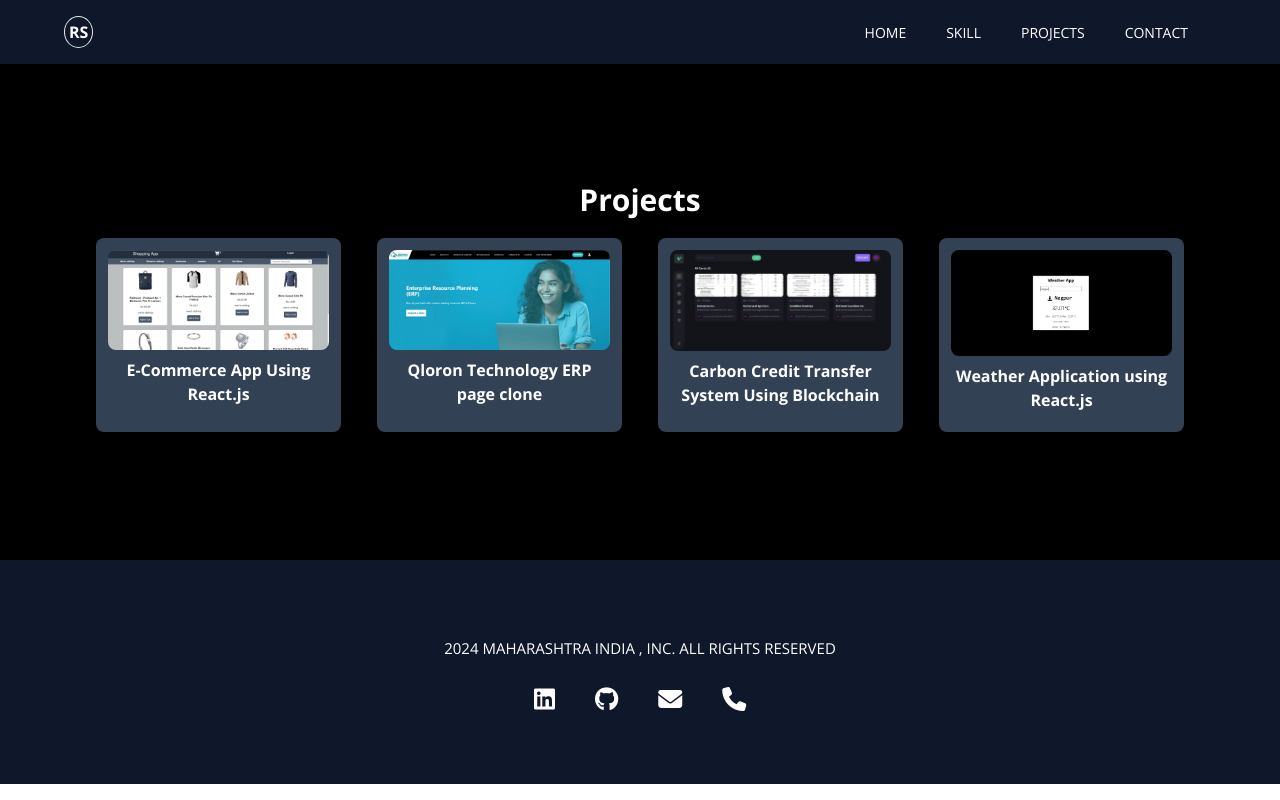
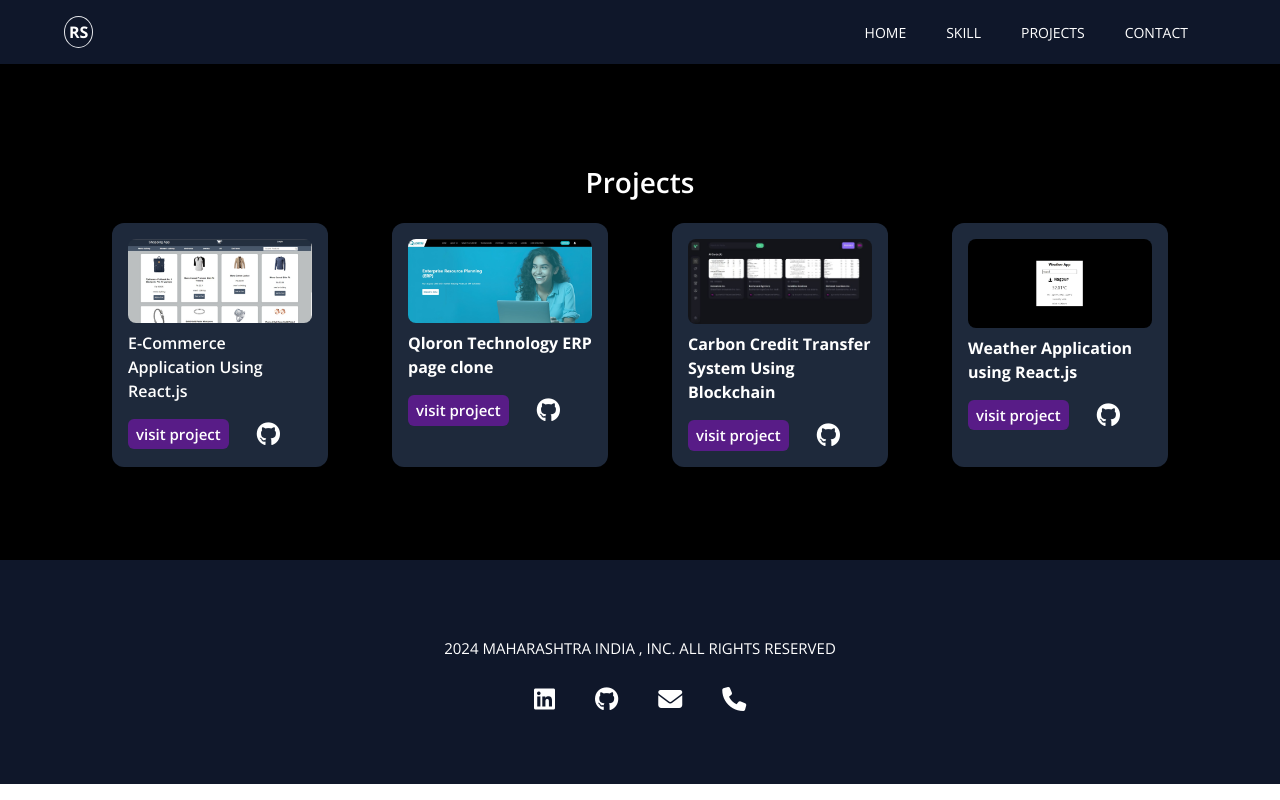
Before and after one commit to rohitselokar15/portfolio-rohit-selokar, a React (Vite) app: page /project in a window 1280 px wide. Built offline with nearby package versions, Linux system fonts and the light colour scheme.

Commit message:
added skill section

```diff
--- a/src/components/Navbar.jsx
+++ b/src/components/Navbar.jsx
@@ -40,7 +40,7 @@ function Header() {
           </div>
 
           <div
-            className={`lg:hidden fixed top-16 right-0 left-0 bg-slate-700 p-4 ${
+            className={`lg:hidden fixed top-16 right-0 left-0 bg-slate-600 p-4 ${
               showMenu ? "block" : "hidden"
             }`}
           >
@@ -49,7 +49,7 @@ function Header() {
                 <Link to="/">HOME</Link>
               </li>
               <li>
-                <Link to="/experience">EXPERIENCE</Link>
+                <Link to="/skill">SKILL</Link>
               </li>
               <li>
                 <Link to="/project">PROJECTS</Link>
--- a/src/components/Skill.jsx
+++ b/src/components/Skill.jsx
@@ -10,8 +10,10 @@ import cc from "../assets/c.svg";
 const Skill = () => {
   return (
     <div className="h-[54vh]">
-      <div className="md:bg-slate-800 font-openSans mt-12 mx-5 rounded-md lg:mx-[24%]">
-      <p className="text-center font-bold text-white text-[25px] pt-3">Tech Stack</p>
+      <div className="lg:bg-slate-800 font-openSans mt-12 mx-5 rounded-md lg:mx-[24%]">
+        <p className="text-center font-bold text-white text-[25px] pt-3">
+          Tech Stack
+        </p>
         <div className="grid grid-cols-3 py-2 place-items-center mx-14 md:mx-56 lg:mx-1 xl:mx-36">
           <div>
             <img src={html} className="w-10 bg-white rounded-[50%] p-1  my-4" />
@@ -19,13 +21,22 @@ const Skill = () => {
             <img src={c} className="w-10 bg-white rounded-[50%] p-1 my-4" />
           </div>
           <div>
-          <img src={javascript} className="w-10 bg-white rounded-[50%] p-1  my-4" />
-          <img src={bootstrap} className="w-10 bg-white rounded-[50%] p-1  my-4" />
+            <img
+              src={javascript}
+              className="w-10 bg-white rounded-[50%] p-1  my-4"
+            />
+            <img
+              src={bootstrap}
+              className="w-10 bg-white rounded-[50%] p-1  my-4"
+            />
             <img src={html} className="w-10 bg-white rounded-[50%] p-1  my-4" />
           </div>
           <div>
             <img src={html} className="w-10 bg-white rounded-[50%] p-1 my-4" />
-          <img src={bootstrap} className="w-10 bg-white rounded-[50%] p-1 my-4" />
+            <img
+              src={bootstrap}
+              className="w-10 bg-white rounded-[50%] p-1 my-4"
+            />
             <img src={cc} className="w-10 bg-white rounded-[50%] p-1 my-4" />
           </div>
         </div>
--- a/src/pages/Contact.jsx
+++ b/src/pages/Contact.jsx
@@ -6,17 +6,17 @@ const Contact = () => {
     <>
       <div className="text-white mx-14 lg:mx-36 xl:mx-80 bg-slate-800 my-6 rounded-md font-openSans">
         <div className="py-4">
-          <p className="text-center text-[30px] font-bold">Contact Me</p>
+          <p className="text-center text-[28px] font-semibold">Contact Me</p>
 
           <div className="flex flex-col justify-center items-center md:flex md:flex-row lg:flex lg:flex-row lg:mx-14 lg:justify-around xl:mx-20">
             <div className=" p-2">
               <div className="flex items-center">
                 <a href="#" target="_blank">
-                  <i class="fa-solid fa-paper-plane mx-5 fa-md p-4 bg-purple-700 rounded-[50%]"></i>
+                  <i class="fa-solid fa-paper-plane mx-4 fa-md p-3 bg-purple-700 rounded-[50%]"></i>
                 </a>
                 <div className="my-4">
-                  <p className="font-bold text-[18px]">LOCATION</p>
-                  <p className="text-[15px] text-gray-400">Maharashtra,India</p>
+                  <p className="font-bold text-[17px]">LOCATION</p>
+                  <p className="text-[14px] text-gray-400">Maharashtra,India</p>
                 </div>
               </div>
 
@@ -25,11 +25,11 @@ const Contact = () => {
                   href="https://mail.google.com/mail/u/0/#inbox"
                   target="_blank"
                 >
-                  <i class="fa-solid fa-envelope mx-5 fa-md p-4 bg-purple-700 rounded-[50%]"></i>
+                  <i class="fa-solid fa-envelope mx-4 fa-md p-3 bg-purple-700 rounded-[50%]"></i>
                 </a>
                 <div className="my-4">
-                  <p className="font-bold text-[18px]">MAIL</p>
-                  <p className="text-[15px] text-gray-400">
+                  <p className="font-bold text-[17px]">MAIL</p>
+                  <p className="text-[14px] text-gray-400">
                     rohitselokar1572002@gmail.com
                   </p>
                 </div>
@@ -37,11 +37,11 @@ const Contact = () => {
 
               <div className="flex items-center my-0">
                 <a href="#" target="_blank">
-                  <i class="fa-solid fa-user mx-5 fa-md p-4 bg-purple-700 rounded-[50%]"></i>
+                  <i class="fa-solid fa-user mx-4 fa-md p-3 bg-purple-700 rounded-[50%]"></i>
                 </a>
                 <div className="my-4">
-                  <p className="font-bold text-[18px]">RESUME</p>
-                  <p className="text-[15px] text-gray-400">
+                  <p className="font-bold text-[17px]">RESUME</p>
+                  <p className="text-[14px] text-gray-400">
                     Download my resume
                   </p>
                 </div>
@@ -51,7 +51,7 @@ const Contact = () => {
             <div>
               <img
                 src={contact}
-                className="w-[230px] rounded-xl md:w-[270px] lg:w-[280px] xl:w-[280px]"
+                className="w-[230px] rounded-xl md:w-[260px] lg:w-[260px] xl:w-[250px]"
               />
             </div>
           </div>
--- a/src/pages/Projects.jsx
+++ b/src/pages/Projects.jsx
@@ -9,14 +9,20 @@ const Projects = () => {
   return (
     <div className="font-openSans lg:h-[112vh] xl:h-[62vh] lg:flex lg:items-center">
       <div>
-        <p className="text-center text-white font-bold text-[30px]">Projects</p>
-        <div className="text-center mx-14 lg:mx-24 my-4 grid gap-5 md:grid-cols-2 md:gap-4 lg:grid-cols-2 lg:gap-9 xl:grid-cols-4">
+        <p className="text-center text-white font-semibold text-[28px] mt-6">Projects</p>
+        <div className=" mx-10 grid md:grid-cols-2 md:mx-24 md:gap-x-12 lg:grid-cols-3 lg:mx-28 lg:gap-x-10 xl:grid-cols-4 xl:gap-16">
 
-          <div className=" shadow-xl rounded-lg p-3 bg-slate-700 text-white">
-            <div className="relative overflow-hidden">
-              <img src={ecommerce} className="rounded-lg transition-transform transform hover:scale-105"/>
+          <div className="my-9 md:my-6 lg:my-5 rounded-xl p-4 bg-slate-800 text-white transform hover:scale-110 duration-500">
+            <div>
+              <img src={ecommerce} className="rounded-lg"/>
             </div>
-            <p className="font-bold my-2">E-Commerce App Using React.js</p>
+            <p className="font-semibold my-2">E-Commerce Application Using React.js</p>
+            <div className="flex items-center mt-4">
+              <a href="https://ecommerce-app-context-api.vercel.app/" target="_blank">
+              <button className="bg-purple-900 p-1 px-2 font-semibold rounded-md text-[15px]">visit project</button>
+              </a>
+              <a href="https://github.com/rohit-selokar/ecommerce_app_context_api" target="_blank"><i className="fa-brands fa-github fa-xl mx-7"></i></a>
+            </div>
             {/* <p className="text-gray-200">
               Developed an eco-friendly carbon credit trading system with
               seamless smart contract integration on Thirdweb, featuring a
@@ -24,11 +30,17 @@ const Projects = () => {
             </p> */}
           </div>
 
-          <div className="shadow-xl rounded-lg p-3 bg-slate-700 text-white">
-            <div className="relative overflow-hidden">
-              <img src={clone} className="rounded-lg transition-transform transform hover:scale-105"/>
+          <div className="my-9 md:my-6 lg:my-5 rounded-xl p-4 bg-slate-800 text-white transform hover:scale-110 duration-500">
+            <div>
+              <img src={clone} className="rounded-lg"/>
             </div>
             <p className="font-bold my-2">Qloron Technology ERP page clone</p>
+            <div className="flex items-center mt-4">
+              <a href="https://qloron-erp-page.vercel.app/" target="_blank">
+              <button className="bg-purple-900 p-1 px-2 font-semibold rounded-md text-[15px]">visit project</button>
+              </a>
+              <a href="https://github.com/rohit-selokar/qloron-ERP-page" target="_blank"><i className="fa-brands fa-github fa-xl mx-7"></i></a>
+            </div>
             {/* <p className="text-gray-200">
               Developed an eco-friendly carbon credit trading system with
               seamless smart contract integration on Thirdweb, featuring a
@@ -37,11 +49,15 @@ const Projects = () => {
           </div>
 
 
-          <div className="shadow-xl rounded-lg p-3 bg-slate-700 text-white">
-            <div className="relative overflow-hidden">
-              <img src={blockchain} className="rounded-lg transition-transform transform hover:scale-105"/>
+          <div className="my-9 md:my-6 lg:my-5 rounded-xl p-4 bg-slate-800 text-white transform hover:scale-110 duration-500">
+            <div>
+              <img src={blockchain} className="rounded-lg"/>
             </div>
             <p className="font-bold my-2">Carbon Credit Transfer System Using Blockchain</p>
+            <div className="flex items-center mt-4">
+              <button className="bg-purple-900 p-1 px-2 font-semibold rounded-md text-[15px]">visit project</button>
+              <a><i className="fa-brands fa-github fa-xl mx-7"></i></a>
+            </div>
             {/* <p className="text-gray-200">
               Developed an eco-friendly carbon credit trading system with
               seamless smart contract integration on Thirdweb, featuring a
@@ -49,19 +65,23 @@ const Projects = () => {
             </p> */}
           </div>
 
-          <div className="shadow-xl rounded-lg p-3 bg-slate-700 text-white">
-            <div className="relative overflow-hidden">
-              <img src={weather} className="rounded-lg transition-transform transform hover:scale-105"/>
+          <div className="my-9 md:my-6 lg:my-5 rounded-xl p-4 bg-slate-800 text-white transform hover:scale-110 duration-500">
+            <div>
+              <img src={weather} className="rounded-lg"/>
             </div>
             <p className="font-bold my-2">Weather Application using React.js</p>
+            <div className="flex items-center mt-4">
+              <a href="https://weather-app-beige-tau.vercel.app/" target="_blank">
+              <button className="bg-purple-900 p-1 px-2 font-semibold rounded-md text-[15px]">visit project</button>
+              </a>
+              <a href="https://github.com/rohit-selokar/weather-app" target="_blank"><i className="fa-brands fa-github fa-xl mx-7"></i></a>
+            </div>
             {/* <p className="text-gray-200">
               Developed an eco-friendly carbon credit trading system with
               seamless smart contract integration on Thirdweb, featuring a
               user-friendly interface using Tailwind CSS.
             </p> */}
           </div>
-
-
 
         </div>
       </div>
```
Also changed, not shown: src/components/Home.jsx (+15 -18 lines). Lines whose indentation alone changed are shown as unchanged.
